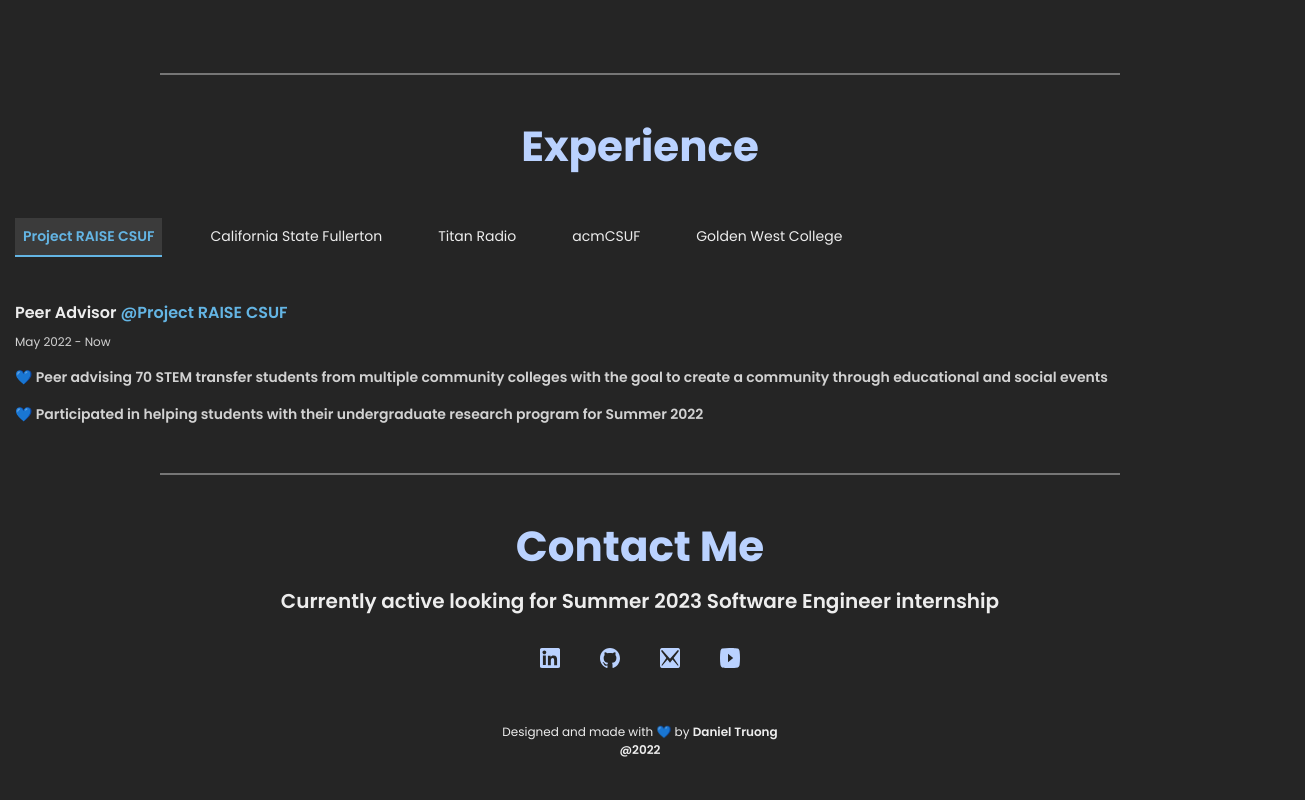
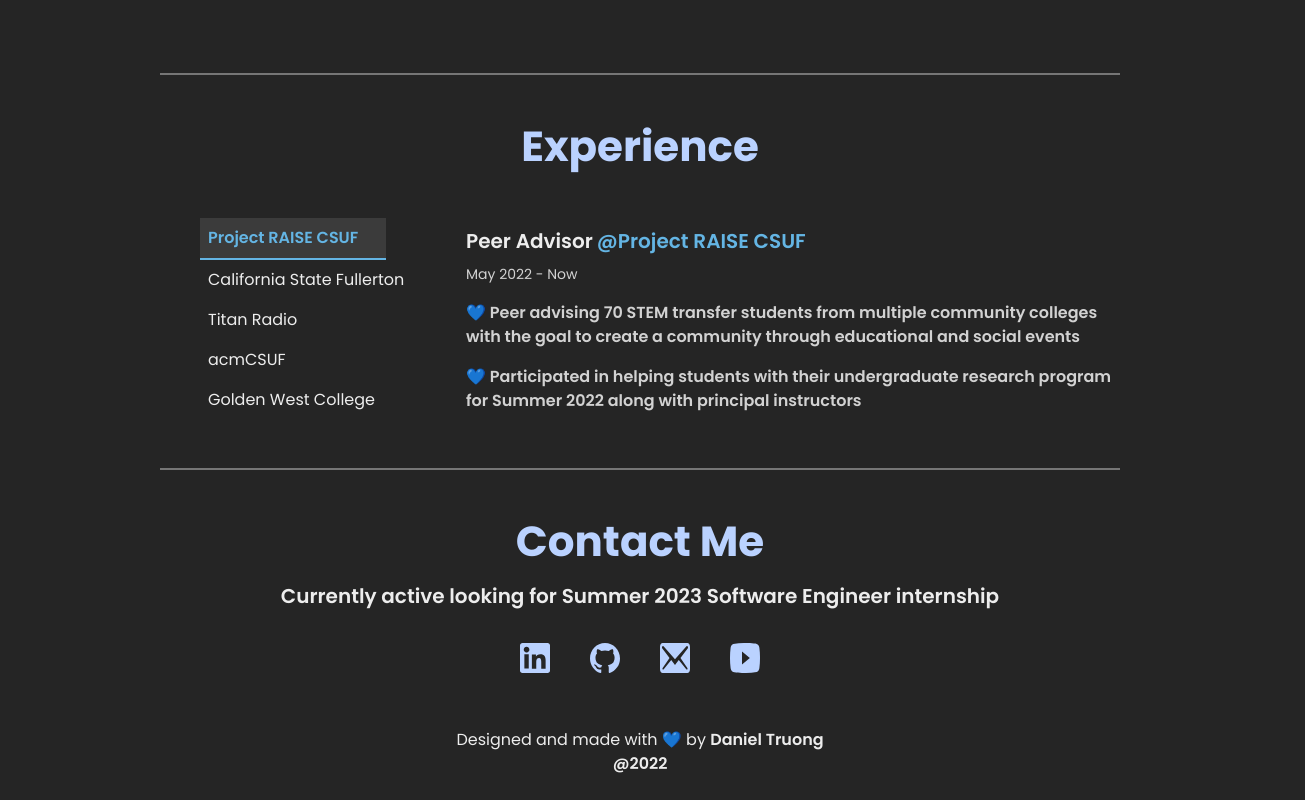
Before and after one commit to anhduy1202/danieltruongg.com, a Next.js app: page / in a window 1280 px wide. Shown: the part 2809-3609 px from the top of the page, 1305 px wide, since content can reach past the window. Built offline with nearby package versions, Linux system fonts and the light colour scheme.

Commit message:
Finished responsive

```diff
--- a/src/components/ContactMe/ContactMe.tsx
+++ b/src/components/ContactMe/ContactMe.tsx
@@ -7,10 +7,11 @@
 
 interface contactProps {
   contacts: contactType[];
+  isDesktop: boolean;
 }
 
 const ContactMe: React.FC<contactProps> = (props) => {
-  const { contacts } = props;
+  const { contacts, isDesktop } = props;
   return (
     <Spacing2>
       <Heading1 content="Contact Me" />
@@ -19,12 +20,12 @@
         {contacts.map((contact) => {
           return (
             <div key={contact.id} className="mx-5">
-              <SocialList logo={contact.logo} link={contact.link} />
+              <SocialList isDesktop={isDesktop} logo={contact.logo} link={contact.link} />
             </div>
           );
         })}
       </section>
-      <Footer />
+      <Footer/>
     </Spacing2>
   );
 };
@@ -32,14 +33,15 @@
 interface socialProps {
   logo: string;
   link: string;
+  isDesktop: boolean;
 }
 
 const SocialList: React.FC<socialProps> = (props) => {
-  const { logo, link } = props;
+  const { logo, link, isDesktop } = props;
   return (
     <Link href={link}>
       <a target="_blank" className="cursor-pointer">
-        <Image src={logo} width={20} height={20} alt="social icon" />
+        <Image src={logo} width={isDesktop ? 30 : 20} height={isDesktop ? 30 : 20} alt="social icon" />
       </a>
     </Link>
   );
@@ -47,7 +49,7 @@
 
 const Footer: React.FC = () => {
   return (
-    <footer className="text-center text-12 my-6">
+    <footer className="text-center text-12 my-6 md:text-16">
       <p> Designed and made with 💙 by <span className="font-semibold">  Daniel Truong </span></p>
       <p className="font-semibold"> @2022 </p>
     </footer>
--- a/src/components/Experience/Experience.tsx
+++ b/src/components/Experience/Experience.tsx
@@ -22,13 +22,13 @@
   return (
     <Spacing2>
       <Heading1 content="Experience" />
-      <div id="experience" className="mt-10 flex flex-col overflow-hidden">
+      <div id="experience" className="mt-10 flex flex-col overflow-hidden md:flex-row md:items-center">
         <NavBar
           company={myCompanies}
           setChoices={setChoices}
           choices={choices}
         />
-        <section className="mt-3 mx-10 flex">
+        <section className="mt-3 mx-10 flex md:mx-0 md:mt-0">
           {experiences.map((experience) => {
             return (
               <div className="text-white-400" key={experience.id}>
@@ -58,7 +58,7 @@
 const NavBar: React.FC<navProps> = (props) => {
   const { company, setChoices, choices } = props;
   return (
-    <nav className="w-[calc(100vw_-_30px)] mx-10 flex overflow-x-scroll">
+    <nav className="w-[calc(100vw_-_30px)] mx-10 flex overflow-x-scroll md:flex-col md:max-w-[calc(20vw_-_30px)] md:overflow-hidden">
       {company.map((comp, id) => {
         return (
           <button
@@ -70,7 +70,7 @@
             }
           >
             <span
-              className="text-14"
+              className="text-14 md:text-16"
               onClick={(e) => setChoices(String(e.currentTarget.textContent))}
             >
               {comp}
@@ -97,7 +97,7 @@
     <>
       {`${role}`}
       <Link href={link}>
-        <a target="_blank" className="ml-1 text-16 text-blue-500 font-semibold cursor-pointer">
+        <a target="_blank" className="ml-1 text-16 text-blue-500 font-semibold cursor-pointer hover:text-blue-400 transition-colors duration-300 md:text-20">
             {`@${companies}`}
         </a>
       </Link>
--- a/src/components/Heading/Heading.tsx
+++ b/src/components/Heading/Heading.tsx
@@ -32,17 +32,17 @@
 
 export const Paragraph0: React.FC<paragraphProps> = (props) => {
   const { content } = props;
-  return <p className="text-16 mt-8 font-semibold text-start"> {content} </p>;
+  return <p className="text-16 mt-8 font-semibold text-start md:mt-0 md:text-20"> {content} </p>;
 };
 
 export const Paragraph2: React.FC<paragraphProps> = (props) => {
   const { content } = props;
-  return <p className="text-14 mt-4 text-white-600 font-semibold text-start"> {content} </p>;
+  return <p className="text-14 mt-4 text-white-600 font-semibold text-start md:text-16"> {content} </p>;
 };
 
 export const Paragraph3: React.FC<paragraphProps> = (props) => {
   const { content } = props;
-  return <p className="text-12 mt-2 text-white-600 text-start"> {content} </p>;
+  return <p className="text-12 mt-2 text-white-600 text-start md:text-14"> {content} </p>;
 };
 
 export default Heading1;
--- a/src/pages/api/experience/experiences.ts
+++ b/src/pages/api/experience/experiences.ts
@@ -9,7 +9,7 @@
     link: "https://www.fullerton.edu/projectraise/",
     description: [
       "💙 Peer advising 70 STEM transfer students from multiple community colleges with the goal to create a community through educational and social events",
-      "💙 Participated in helping students with their undergraduate research program for Summer 2022",
+      "💙 Participated in helping students with their undergraduate research program for Summer 2022 along with principal instructors",
     ],
   },
   {
--- a/src/pages/index.tsx
+++ b/src/pages/index.tsx
@@ -53,7 +53,7 @@
       <Projects projects={projectData} isDesktop={isDesktop} />
       <About isDesktop={isDesktop} />
       <Experience experiences={expData} />
-      <ContactMe contacts={contactData} />
+      <ContactMe contacts={contactData} isDesktop={isDesktop} />
     </section>
   );
 };
```
